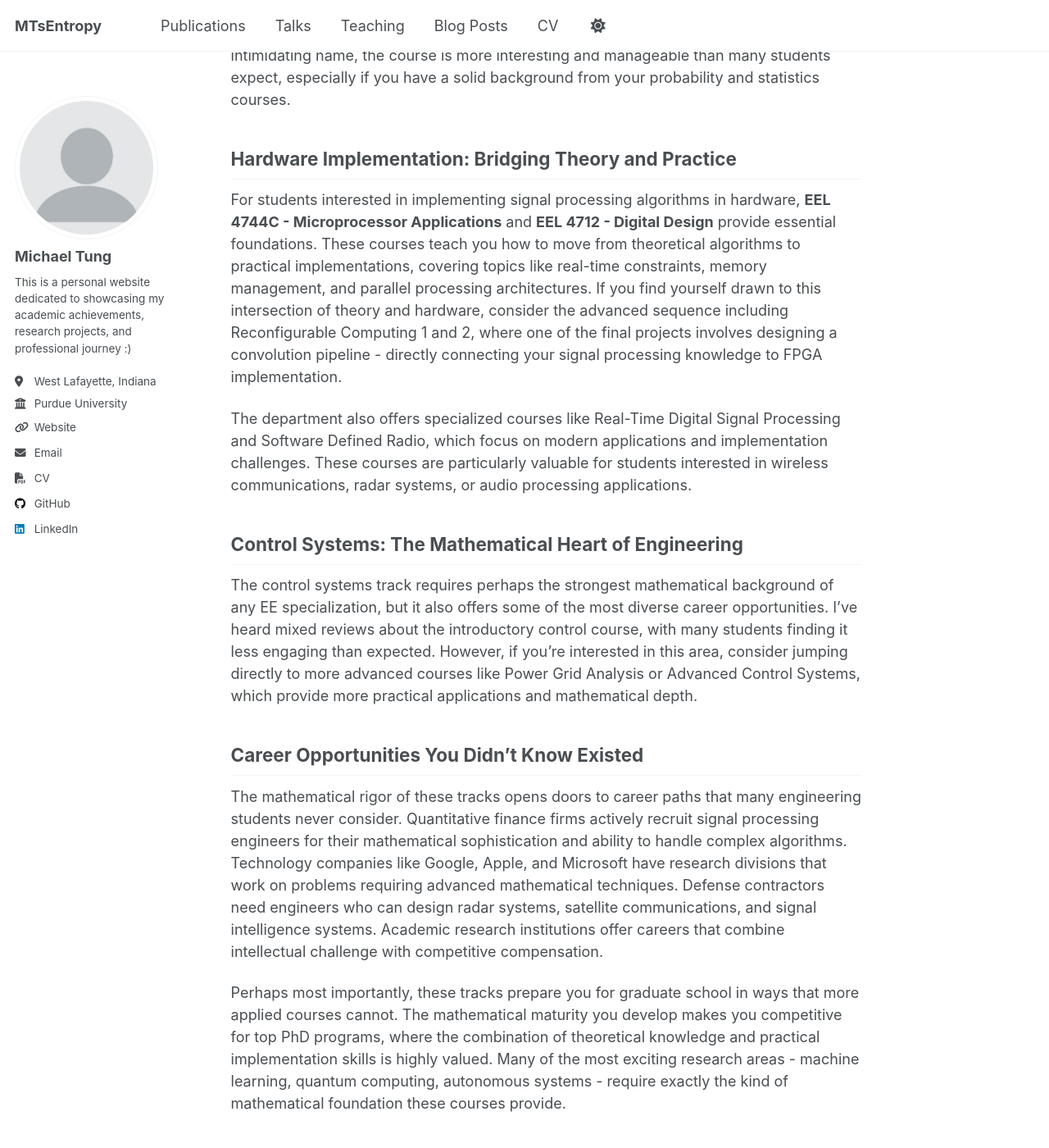
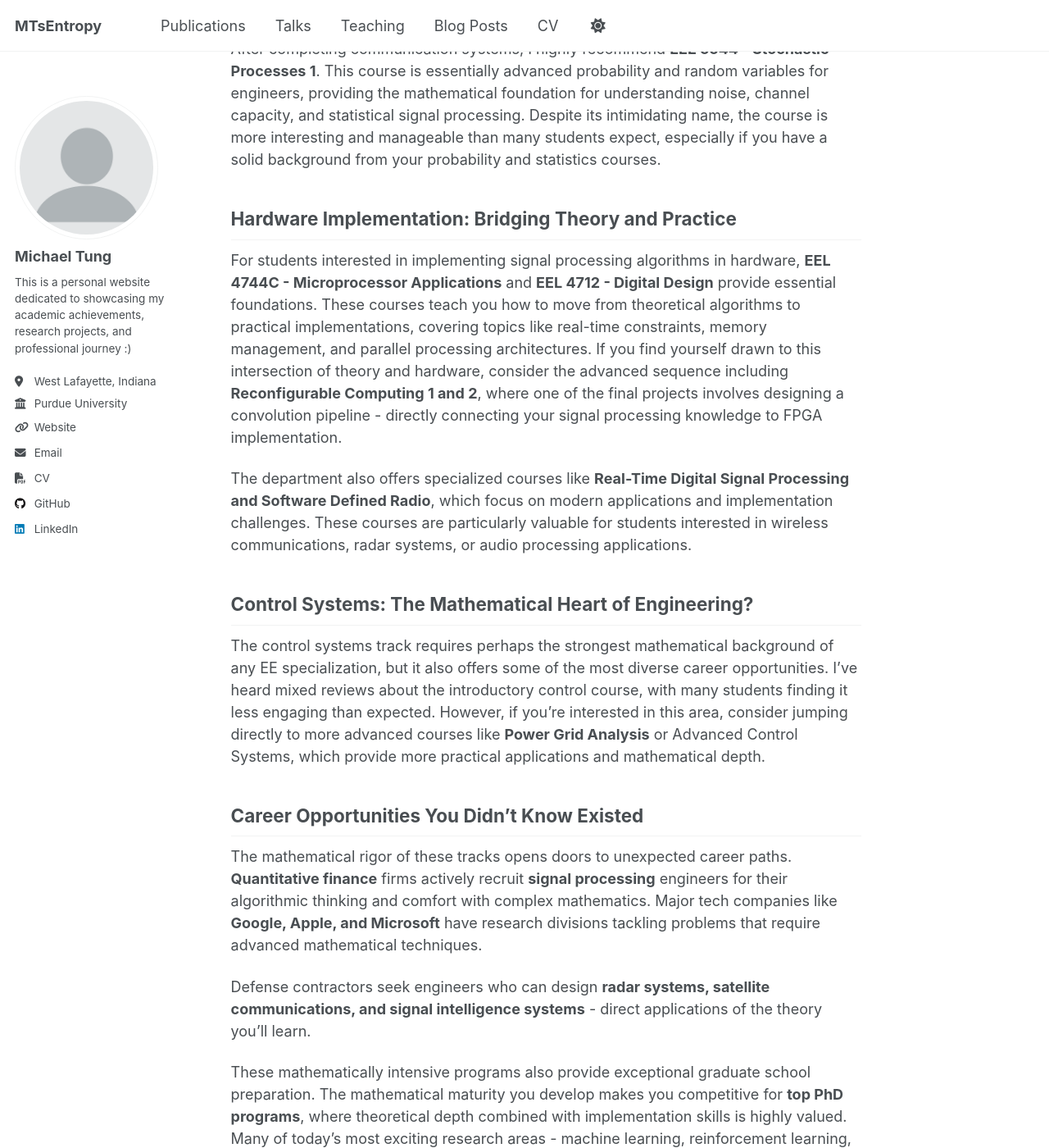
Before and after one commit to GodKnowss/GodKnowss.github.io, a Jekyll site: the page built from _posts/2025-06-28-UF-roadmap.md, in a window 1280 px wide and 1400 px high, scrolled down 1479 px. Shown: the whole window at 82% size. Built offline with Jekyll 4.4.1, drawn with Linux system fonts in a browser that asks for light colours; a script that is not in the unit is left out; some of the changed text lies outside the part shown.

Commit message:
update posts

```diff
--- a/_posts/2025-06-28-UF-roadmap.md
+++ b/_posts/2025-06-28-UF-roadmap.md
@@ -16,28 +17,53 @@ Let me be honest - these aren't easy paths. You'll need strong mathematical skil
 While traditional engineering roles remain plentiful and well-compensated, a strong mathematical background opens doors to diverse fields that many engineers can't access: quantitative finance, machine learning research, cryptography, data science, and emerging tech roles that didn't exist a decade ago. Defense contractors and research labs actively seek people who can bridge theoretical mathematics with practical applications.
 
 ## Signal Processing: Your Gateway to Advanced Mathematics
-Everything begins with **EEL 3135 - Introduction to Signals and Systems**, which I consider the most important course in the entire ECE curriculum. I strongly recommend taking it in the spring semester with Dr. Harley, whose teaching quality is exceptional and whose course materials are among the best in our department. Dr. Wong also teaches an excellent version during the summer. While the course can seem confusing initially, it's actually quite manageable if you stay current with the material and attend lectures regularly.
-For students interested in the signal processing track, your next course should be **EEL 4750/5502 - Foundations of Digital Signal Processing**. This class builds directly on Signals and Systems, teaching you how to apply frequency domain concepts to discrete-time systems. The coursework involves significant MATLAB programming and practical implementation of filtering algorithms, making it both theoretically rich and practically applicable.
+Everything begins with **EEL 3135 - Introduction to Signals and Systems**, which I consider the most important course in the entire ECE curriculum. I strongly recommend taking it in the spring semester with Dr. Harley,
+whose teaching quality is exceptional and whose course materials are among the best in our department. Dr. Wong also teaches an excellent version during the summer.
+While the course can seem confusing initially, it's actually quite manageable if you stay current with the material and attend lectures regularly. <br>
+
+For students interested in the signal processing track, your next course should be **EEL 4750/5502 - Foundations of Digital Signal Processing**.
+This class builds directly on Signals and Systems, teaching you how to apply frequency domain concepts to discrete-time systems.
+The coursework involves significant MATLAB programming and practical implementation of filtering algorithms, making it both theoretically rich and practically applicable.
 
 ## Communications Systems: Theory Meets Practice
-The communications track intersects beautifully with signal processing through **EEL 4514C - Communication Systems**. Although Dr. Shea no longer teaches this course, it remains one of the most valuable classes in the department. The course covers modulation schemes, channel coding, and information theory applications that are directly relevant to modern wireless systems and data transmission. Understanding these concepts opens doors to careers in telecommunications, satellite communications, and emerging 5G/6G technologies.
-After completing communication systems, I highly recommend **EEE 5544 - Stochastic Processes 1**. This course is essentially advanced probability and random variables for engineers, providing the mathematical foundation for understanding noise, channel capacity, and statistical signal processing. Despite its intimidating name, the course is more interesting and manageable than many students expect, especially if you have a solid background from your probability and statistics courses.
+The communications track intersects beautifully with signal processing through **EEL 4514C - Communication Systems**.
+Although Dr. John Shea no longer teaches this course, it remains one of the most valuable classes in the department. The course covers modulation schemes, channel coding,
+and information theory applications that are directly relevant to modern wireless systems and data transmission.
+Understanding these concepts opens doors to careers in telecommunications, satellite communications, and emerging 5G/6G technologies. <br>
+
+After completing communication systems, I highly recommend **EEE 5544 - Stochastic Processes 1**. This course is essentially advanced probability and random variables for engineers,
+providing the mathematical foundation for understanding noise, channel capacity, and statistical signal processing. Despite its intimidating name,
+the course is more interesting and manageable than many students expect, especially if you have a solid background from your probability and statistics courses.
 
 ## Hardware Implementation: Bridging Theory and Practice
 
-For students interested in implementing signal processing algorithms in hardware, **EEL 4744C - Microprocessor Applications** and **EEL 4712 - Digital Design** provide essential foundations. These courses teach you how to move from theoretical algorithms to practical implementations, covering topics like real-time constraints, memory management, and parallel processing architectures. If you find yourself drawn to this intersection of theory and hardware, consider the advanced sequence including Reconfigurable Computing 1 and 2, where one of the final projects involves designing a convolution pipeline - directly connecting your signal processing knowledge to FPGA implementation.
+For students interested in implementing signal processing algorithms in hardware, **EEL 4744C - Microprocessor Applications** and **EEL 4712 - Digital Design**
+provide essential foundations. These courses teach you how to move from theoretical algorithms to practical implementations, covering topics like real-time constraints,
+memory management, and parallel processing architectures. If you find yourself drawn to this intersection of theory and hardware, consider the advanced sequence including
+**Reconfigurable Computing 1 and 2**, where one of the final projects involves designing a convolution pipeline - directly connecting your signal processing knowledge to FPGA implementation.
 
-The department also offers specialized courses like Real-Time Digital Signal Processing and Software Defined Radio, which focus on modern applications and implementation challenges. These courses are particularly valuable for students interested in wireless communications, radar systems, or audio processing applications.
+The department also offers specialized courses like **Real-Time Digital Signal Processing and Software Defined Radio**,
+which focus on modern applications and implementation challenges. These courses are particularly valuable for students interested in wireless communications, radar systems, or audio processing applications.
 
-## Control Systems: The Mathematical Heart of Engineering
+## Control Systems: The Mathematical Heart of Engineering?
 
-The control systems track requires perhaps the strongest mathematical background of any EE specialization, but it also offers some of the most diverse career opportunities. I've heard mixed reviews about the introductory control course, with many students finding it less engaging than expected. However, if you're interested in this area, consider jumping directly to more advanced courses like Power Grid Analysis or Advanced Control Systems, which provide more practical applications and mathematical depth.
+The control systems track requires perhaps the strongest mathematical background of any EE specialization, but it also offers some of the most diverse career opportunities. I've heard mixed reviews about the introductory control course, with many students finding it less engaging than expected. However, if you're interested in this area, consider jumping directly to more advanced courses like **Power Grid Analysis** or Advanced Control Systems, which provide more practical applications and mathematical depth.
 
 ## Career Opportunities You Didn't Know Existed
 
-The mathematical rigor of these tracks opens doors to career paths that many engineering students never consider. Quantitative finance firms actively recruit signal processing engineers for their mathematical sophistication and ability to handle complex algorithms. Technology companies like Google, Apple, and Microsoft have research divisions that work on problems requiring advanced mathematical techniques. Defense contractors need engineers who can design radar systems, satellite communications, and signal intelligence systems. Academic research institutions offer careers that combine intellectual challenge with competitive compensation.
+The mathematical rigor of these tracks opens doors to unexpected career paths. **Quantitative finance** firms actively recruit **signal processing** engineers
+for their algorithmic thinking and comfort with complex mathematics. Major tech companies like **Google, Apple, and Microsoft** have
+research divisions tackling problems that require advanced mathematical techniques. <br>
 
-Perhaps most importantly, these tracks prepare you for graduate school in ways that more applied courses cannot. The mathematical maturity you develop makes you competitive for top PhD programs, where the combination of theoretical knowledge and practical implementation skills is highly valued. Many of the most exciting research areas - machine learning, quantum computing, autonomous systems - require exactly the kind of mathematical foundation these courses provide.
+Defense contractors seek engineers who can design **radar systems, satellite communications, and signal intelligence systems** - direct applications of the theory you'll learn. <br>
+
+These mathematically intensive programs also provide exceptional graduate school preparation. The mathematical maturity you develop makes you competitive for **top PhD programs**,
+where theoretical depth combined with implementation skills is highly valued.
+Many of today's most exciting research areas - machine learning, reinforcement learning, autonomous systems - require exactly this kind of mathematical foundation.
+
+Academic research offers intellectually challenging careers, though compensation varies significantly by field and institution.
+The key advantage isn't just the career options themselves but the analytical flexibility this training provides.
+Engineers with strong mathematical backgrounds can pivot between industries and tackle novel problems that others can't approach.
 
 ## Practical Advice for Success?
 
```
Also changed, not shown: other parts of _posts/2025-06-28-UF-roadmap.md (+1 -0 lines), _posts/2025-04-11-honors-thesis-process.md (+2 -0 lines), _posts/2025-06-28-Why-Grad-School.md (+8 -4 lines), _posts/2025-06-28-welcome-to-mtsentropy.md (+2 -3 lines).
